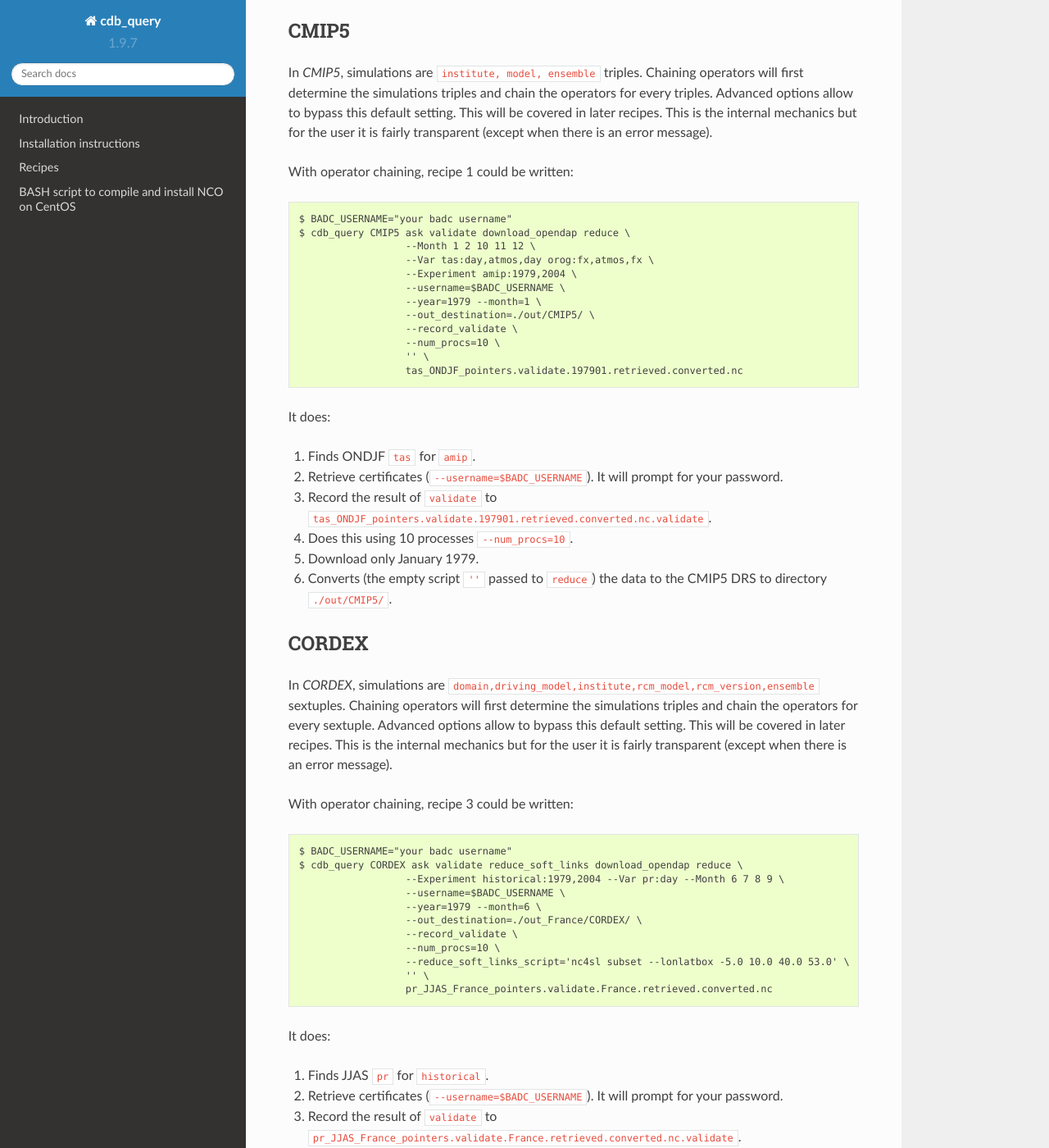
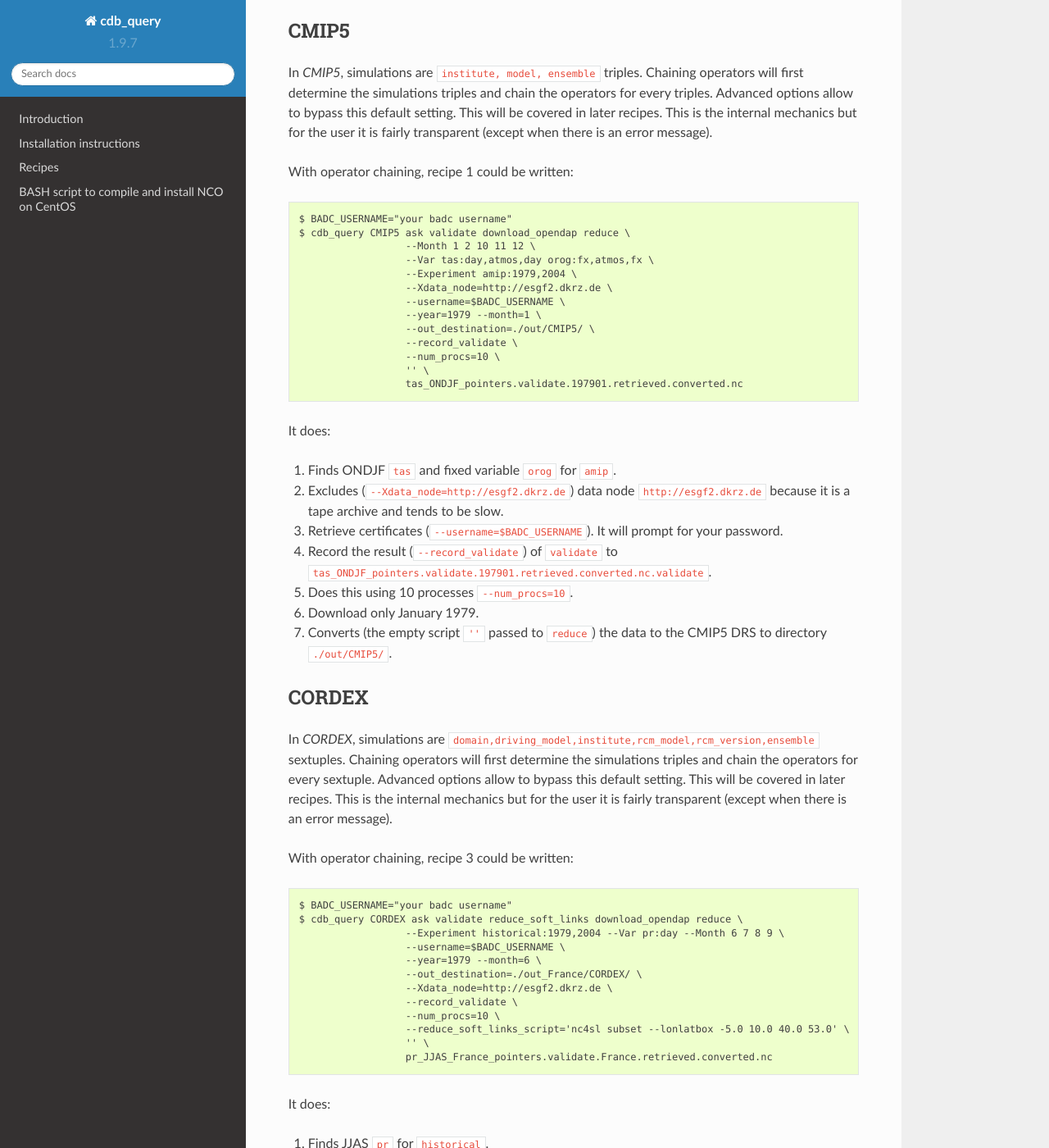
Before and after one commit to laliberte/cdb_query, a Sphinx documentation site: the page built from docs/recipe04.rst, in a window 1280 px wide and 1400 px high, scrolled down 237 px. Shown: the whole window at 82% size. Built offline with Sphinx 7.4.7 and the Read the Docs theme 2.0.0, drawn with Linux system fonts in a browser that asks for light colours; some of the changed text lies outside the part shown.

Commit message:
Fixed description

```diff
--- a/docs/recipe04.rst
+++ b/docs/recipe04.rst
@@ -19,6 +19,7 @@ With operator chaining, recipe 1 could be written::
                       --Month 1 2 10 11 12 \
                       --Var tas:day,atmos,day orog:fx,atmos,fx \
                       --Experiment amip:1979,2004 \
+                      --Xdata_node=http://esgf2.dkrz.de \
                       --username=$BADC_USERNAME \
                       --year=1979 --month=1 \
                       --out_destination=./out/CMIP5/ \
@@ -29,9 +30,10 @@ With operator chaining, recipe 1 could be written::
 
 It does:
 
-#. Finds ONDJF ``tas`` for ``amip``.
+#. Finds ONDJF ``tas`` and fixed variable ``orog`` for ``amip``.
+#. Excludes (``--Xdata_node=http://esgf2.dkrz.de``) data node ``http://esgf2.dkrz.de`` because it is a tape archive and tends to be slow.
 #. Retrieve certificates (``--username=$BADC_USERNAME``). It will prompt for your password.
-#. Record the result of ``validate`` to ``tas_ONDJF_pointers.validate.197901.retrieved.converted.nc.validate``.
+#. Record the result (``--record_validate``) of ``validate`` to ``tas_ONDJF_pointers.validate.197901.retrieved.converted.nc.validate``.
 #. Does this using 10 processes ``--num_procs=10``.
 #. Download only January 1979.
 #. Converts (the empty script ``''`` passed to ``reduce``) the data to the CMIP5 DRS to directory ``./out/CMIP5/``.
@@ -52,6 +54,7 @@ With operator chaining, recipe 3 could be written::
                       --username=$BADC_USERNAME \
                       --year=1979 --month=6 \
                       --out_destination=./out_France/CORDEX/ \
+                      --Xdata_node=http://esgf2.dkrz.de \
                       --record_validate \
                       --num_procs=10 \
                       --reduce_soft_links_script='nc4sl subset --lonlatbox -5.0 10.0 40.0 53.0' \
@@ -61,10 +64,11 @@ With operator chaining, recipe 3 could be written::
 It does:
 
 #. Finds JJAS ``pr`` for ``historical``.
+#. Excludes (``--Xdata_node=http://esgf2.dkrz.de``) data node ``http://esgf2.dkrz.de`` because it is a tape archive and tends to be slow.
 #. Retrieve certificates (``--username=$BADC_USERNAME``). It will prompt for your password.
-#. Record the result of ``validate`` to ``pr_JJAS_France_pointers.validate.France.retrieved.converted.nc.validate``.
+#. Record the result (``--record_validate``) of ``validate`` to ``pr_JJAS_France_pointers.validate.France.retrieved.converted.nc.validate``.
 #. Does this using 10 processes ``--num_procs=10``.
 #. Download only June 1979.
-#. Converts (the empty script ``''`` passed to ``reduce``) the data to the CMIP5 DRS to directory ``./out/CORDEX/``.
+#. Converts (the empty script ``''`` passed to ``reduce``) the data to the CMIP5 DRS to directory ``./out_France/CORDEX/``.
 
 .. note:: From now on, recipes will be presented as chained operators.
```
